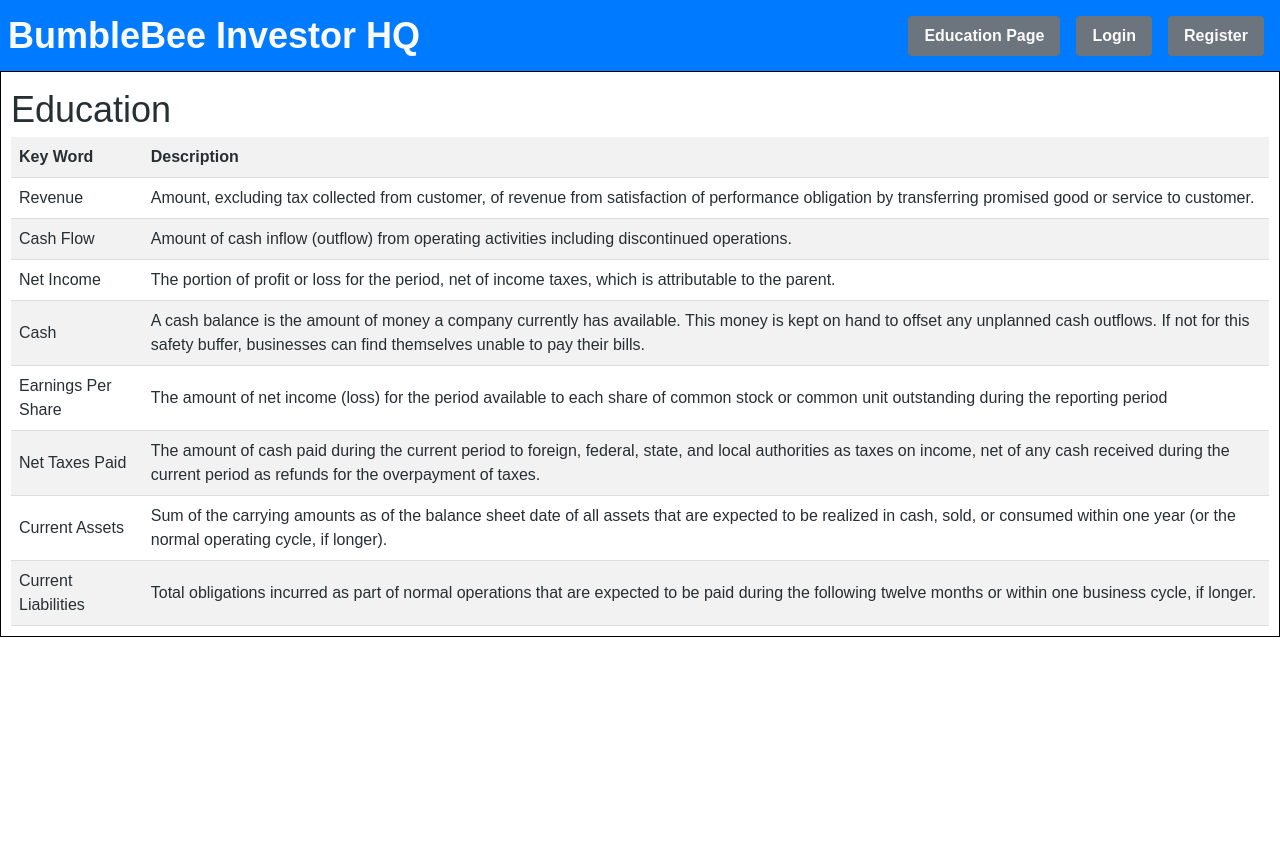
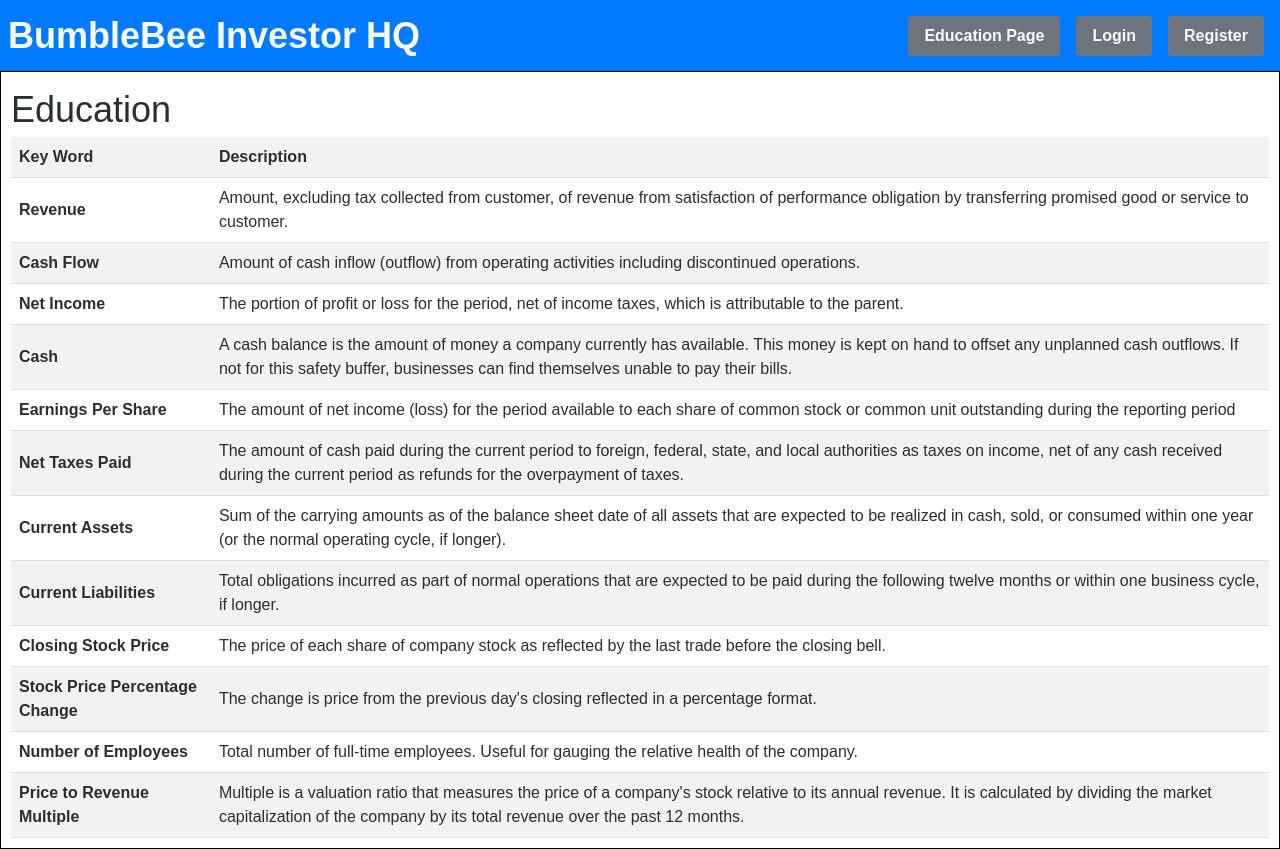
Before and after one commit to bradcoleman60/NewBee-Financial, a React (Create React App) app in the folder client/: page /learn in a window 1280 px wide. Before the commit the page ends 800 px from the top, so only its background shows below. Built offline with nearby package versions, Linux system fonts and the light colour scheme.

Commit message:
learnpage adds

```diff
--- a/client/src/Pages/Dashboard/Data/index.js
+++ b/client/src/Pages/Dashboard/Data/index.js
@@ -1,5 +1,6 @@
 import React from "react";
 import Company from "./Company";
+import { Link } from "react-router-dom";
 import './style.css'
 
 export default function Data(props) {
@@ -47,6 +48,10 @@
       cash={company.cash}
     />
   ));
+  function handleClick (){
+    window.location.replace('./learn')
+
+  }
 
   return (
     <section>
@@ -54,11 +59,11 @@
       <table className="financial-table">
         <thead>
           <tr>
-            <th>Company</th>
-            <th>Revenue</th>
-            <th>Cash Flow</th>
-            <th>Net Earnings</th>
-            <th>Cash</th>
+            <th onClick = {handleClick}>Company</th>
+            <th onClick = {handleClick}> Revenue </th>
+            <th onClick = {handleClick}>Cash Flow</th>
+            <th onClick = {handleClick}>Net Earnings</th>
+            <th onClick = {handleClick}>Cash</th>
           </tr>
         </thead>
         <tbody>
--- a/client/src/Pages/Learn/index.js
+++ b/client/src/Pages/Learn/index.js
@@ -17,47 +17,65 @@
         </thead>
         <tbody>
           <tr>
-            <td>Revenue</td>
+            <td><strong>Revenue</strong></td>
             <td>Amount, excluding tax collected from customer, of revenue from satisfaction of performance obligation by transferring promised good or service to customer.
             </td>
           </tr>
           <tr>
-            <td>Cash Flow</td>
+            <td><strong>Cash Flow</strong></td>
             <td>Amount of cash inflow (outflow) from operating activities including discontinued operations.
             </td>
           </tr>
           <tr>
-            <td>Net Income</td>
+            <td><strong>Net Income</strong></td>
             <td>The portion of profit or loss for the period, net of income taxes, which is attributable to the parent.
             </td>
           </tr>
           <tr>
-            <td>Cash</td>
+            <td><strong>Cash</strong></td>
             <td>A cash balance is the amount of money a company currently has available. This money is kept on hand to offset any unplanned cash outflows. If not for this safety buffer, businesses can find themselves unable to pay their bills.
             </td>
           </tr>
           <tr>
-            <td>Earnings Per Share</td>
+            <td><strong>Earnings Per Share</strong></td>
             <td>The amount of net income (loss) for the period available to each share of common stock or common unit outstanding during the reporting period
             </td>
           </tr>
           <tr>
-            <td>Net Taxes Paid</td>
+            <td><strong>Net Taxes Paid</strong></td>
             <td>The amount of cash paid during the current period to foreign, federal, state, and local authorities as taxes on income, net of any cash received during the current period as refunds for the overpayment of taxes.
             </td>
           </tr>
           <tr>
-            <td>Current Assets</td>
+            <td><strong>Current Assets</strong></td>
             <td>Sum of the carrying amounts as of the balance sheet date of all assets that are expected to be realized in cash, sold, or consumed within one year (or the normal operating cycle, if longer).
             </td>
           </tr>
           <tr>
-            <td>Current Liabilities</td>
+            <td><strong>Current Liabilities</strong></td>
             <td>Total obligations incurred as part of normal operations that are expected to be paid during the following twelve months or within one business cycle, if longer.
             </td>
           </tr>
-        </tbody>
+          <tr>
+            <td><strong>Closing Stock Price</strong></td>
+            <td>The price of each share of company stock as reflected by the last trade before the closing bell.
+            </td>
+          </tr><tr>
+            <td><strong>Stock Price Percentage Change</strong></td>
+            <td>The change is price from the previous day's closing reflected in a percentage format.
+            </td>
+          </tr><tr>
+            <td><strong>Number of Employees</strong></td>
+            <td>Total number of full-time employees. Useful for gauging the relative health of the company.
+            </td>
+          </tr><tr>
+            <td><strong>Price to Revenue Multiple</strong></td>
+            <td>Multiple is a valuation ratio that measures the price of a company's stock relative to its annual revenue. It is calculated by dividing the market capitalization of the company by its total revenue over the past 12 months.
+            </td>
+          </tr>
+          </tbody>
       </table>
+
  </section>
   )
 }
```
